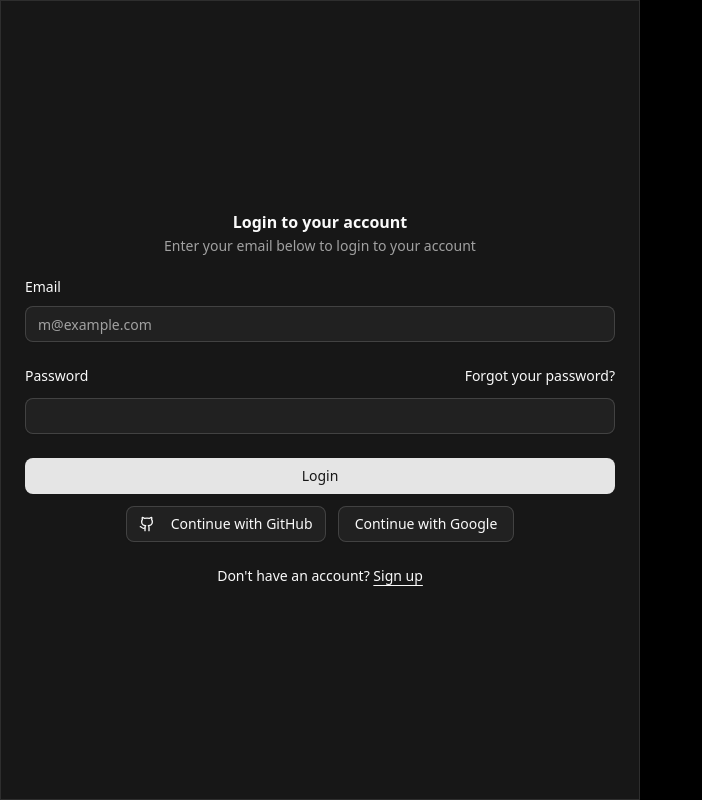
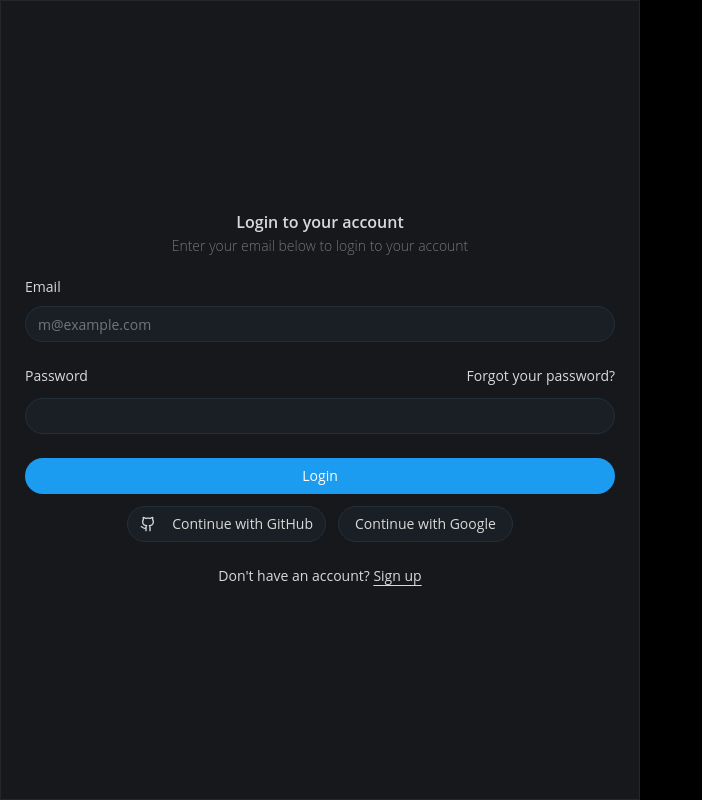
Before and after one commit to Shan-N/DownWork, a Next.js app: page /login in a window 1280 px wide. Shown: the whole page, without its empty margins (0-702 px from the left). Built offline with nearby package versions, Linux system fonts and the light colour scheme; no server answers.

Commit message:
added : Theme from tweakcn modified routes

```diff
--- a/app/api/projects/[id]/route.ts
+++ b/app/api/projects/[id]/route.ts
@@ -63,6 +63,7 @@ export async function POST(
       project_id: id,
       freelancer_id: freelancerId,
       proposal: proposal,
+      expected_budget: 0,
       status: "pending",
       created_at: new Date().toISOString(),
     })
--- /dev/null
+++ b/app/applications/[applicationId]/components/application-client.tsx
@@ -0,0 +1,81 @@
+'use client';
+import Navbar from "@/components/ui/navbar";
+import axios from "axios";
+import { useEffect, useState } from "react";
+import toast from "react-hot-toast";
+
+
+interface Application {
+    id: string;
+    project_id: string;
+    title: string;
+    freelancer_id: string;
+    proposal: string;
+    expected_budget: number;
+    status: string;
+    created_at: string;
+
+}
+
+interface ApplicationClientProps {
+    applicationId: string;
+}
+
+const ApplicationClient = ({ applicationId }: ApplicationClientProps) => {
+    const [application, setApplication] = useState<Application | null>(null);
+    const [loading, setLoading] = useState<boolean>(true);
+
+    useEffect(() => {
+        const fetchApplication = async () => {
+            try {
+                setLoading(true);
+                const response = await axios.get(`/api/applications/${applicationId}`);
+                if (response.status === 200) {
+                    setApplication(response.data);
+                }
+                setLoading(false);
+
+            } catch (error) {
+                setLoading(false);
+                if (error instanceof Error) {
+                    toast.error("Error fetching application: " + error.message);
+                } else {
+                    toast.error("An unexpected error occurred while fetching application.");
+                }
+            }
+        }
+        fetchApplication();
+    }, [applicationId]);
+
+    if (loading) {
+        return <div>
+            <Navbar />
+            <span className="">Loading...</span>
+        </div>;
+    }
+    if (!application) {
+        return <div>
+            <Navbar />
+            <span className="">Application not found</span>
+        </div>;
+    }
+    return (
+        <div className="dark text-white">
+            <Navbar />
+            <div className="container mx-auto p-4">
+                <h1 className="text-2xl font-bold mb-4">Application Details</h1>
+                <div className="shadow-md rounded-lg p-6">
+                    <h2 className="text-xl font-semibold mb-2">{application.title}</h2>
+                    <p><strong>Proposal:</strong> {application.proposal}</p>
+                    <p><strong>Expected Budget:</strong> ${application.expected_budget}</p>
+                    <p><strong>Status:</strong> {application.status}</p>
+                    <p><strong>Created At:</strong> {new Date(application.created_at).toLocaleDateString()}</p>
+                </div>
+            </div>
+        </div>
+    );
+
+
+}
+
+export default ApplicationClient;
--- /dev/null
+++ b/app/applications/[applicationId]/page.tsx
@@ -0,0 +1,17 @@
+
+import ApplicationClient from "./components/application-client";
+
+
+interface ProjectParams {
+    params: Promise<{ applicationId: string }>
+}
+
+export default async function ApplicationPage({ params }: ProjectParams) {
+    const { applicationId } = await params;
+
+    return (
+        <div>
+            <ApplicationClient applicationId={applicationId} />
+        </div>
+    )
+}
--- a/app/dashboard/page.tsx
+++ b/app/dashboard/page.tsx
@@ -70,7 +70,7 @@ const DashboardPage = () => {
                 return;
             }
             if (!data.user) {
-                router.push('/login'); // Redirect to login if no user is found
+                router.push('/login');
                 return;
             }
             const userId = data.user.id;
--- a/app/globals.css
+++ b/app/globals.css
@@ -6,8 +6,8 @@
 @theme inline {
   --color-background: var(--background);
   --color-foreground: var(--foreground);
-  --font-sans: var(--font-geist-sans);
-  --font-mono: var(--font-geist-mono);
+  --font-sans: Open Sans, sans-serif;
+  --font-mono: Menlo, monospace;
   --color-sidebar-ring: var(--sidebar-ring);
   --color-sidebar-border: var(--sidebar-border);
   --color-sidebar-accent-foreground: var(--sidebar-accent-foreground);
@@ -41,75 +41,142 @@
   --radius-md: calc(var(--radius) - 2px);
   --radius-lg: var(--radius);
   --radius-xl: calc(var(--radius) + 4px);
+  --font-serif: Georgia, serif;
+  --radius: 1.3rem;
+  --tracking-tighter: calc(var(--tracking-normal) - 0.05em);
+  --tracking-tight: calc(var(--tracking-normal) - 0.025em);
+  --tracking-wide: calc(var(--tracking-normal) + 0.025em);
+  --tracking-wider: calc(var(--tracking-normal) + 0.05em);
+  --tracking-widest: calc(var(--tracking-normal) + 0.1em);
+  --tracking-normal: var(--tracking-normal);
+  --shadow-2xl: var(--shadow-2xl);
+  --shadow-xl: var(--shadow-xl);
+  --shadow-lg: var(--shadow-lg);
+  --shadow-md: var(--shadow-md);
+  --shadow: var(--shadow);
+  --shadow-sm: var(--shadow-sm);
+  --shadow-xs: var(--shadow-xs);
+  --shadow-2xs: var(--shadow-2xs);
+  --spacing: var(--spacing);
+  --letter-spacing: var(--letter-spacing);
+  --shadow-offset-y: var(--shadow-offset-y);
+  --shadow-offset-x: var(--shadow-offset-x);
+  --shadow-spread: var(--shadow-spread);
+  --shadow-blur: var(--shadow-blur);
+  --shadow-opacity: var(--shadow-opacity);
+  --color-shadow-color: var(--shadow-color);
+  --color-destructive-foreground: var(--destructive-foreground);
 }
 
 :root {
-  --radius: 0.625rem;
-  --background: oklch(1 0 0);
-  --foreground: oklch(0.145 0 0);
-  --card: oklch(1 0 0);
-  --card-foreground: oklch(0.145 0 0);
-  --popover: oklch(1 0 0);
-  --popover-foreground: oklch(0.145 0 0);
-  --primary: oklch(0.205 0 0);
-  --primary-foreground: oklch(0.985 0 0);
-  --secondary: oklch(0.97 0 0);
-  --secondary-foreground: oklch(0.205 0 0);
-  --muted: oklch(0.97 0 0);
-  --muted-foreground: oklch(0.556 0 0);
-  --accent: oklch(0.97 0 0);
-  --accent-foreground: oklch(0.205 0 0);
-  --destructive: oklch(0.577 0.245 27.325);
-  --border: oklch(0.922 0 0);
-  --input: oklch(0.922 0 0);
-  --ring: oklch(0.708 0 0);
-  --chart-1: oklch(0.646 0.222 41.116);
-  --chart-2: oklch(0.6 0.118 184.704);
-  --chart-3: oklch(0.398 0.07 227.392);
-  --chart-4: oklch(0.828 0.189 84.429);
-  --chart-5: oklch(0.769 0.188 70.08);
-  --sidebar: oklch(0.985 0 0);
-  --sidebar-foreground: oklch(0.145 0 0);
-  --sidebar-primary: oklch(0.205 0 0);
-  --sidebar-primary-foreground: oklch(0.985 0 0);
-  --sidebar-accent: oklch(0.97 0 0);
-  --sidebar-accent-foreground: oklch(0.205 0 0);
-  --sidebar-border: oklch(0.922 0 0);
-  --sidebar-ring: oklch(0.708 0 0);
+  --radius: 1.3rem;
+  --background: oklch(1.0000 0 0);
+  --foreground: oklch(0.1884 0.0128 248.5103);
+  --card: oklch(0.9784 0.0011 197.1387);
+  --card-foreground: oklch(0.1884 0.0128 248.5103);
+  --popover: oklch(1.0000 0 0);
+  --popover-foreground: oklch(0.1884 0.0128 248.5103);
+  --primary: oklch(0.6723 0.1606 244.9955);
+  --primary-foreground: oklch(1.0000 0 0);
+  --secondary: oklch(0.1884 0.0128 248.5103);
+  --secondary-foreground: oklch(1.0000 0 0);
+  --muted: oklch(0.9222 0.0013 286.3737);
+  --muted-foreground: oklch(0.1884 0.0128 248.5103);
+  --accent: oklch(0.9392 0.0166 250.8453);
+  --accent-foreground: oklch(0.6723 0.1606 244.9955);
+  --destructive: oklch(0.6188 0.2376 25.7658);
+  --border: oklch(0.9317 0.0118 231.6594);
+  --input: oklch(0.9809 0.0025 228.7836);
+  --ring: oklch(0.6818 0.1584 243.3540);
+  --chart-1: oklch(0.6723 0.1606 244.9955);
+  --chart-2: oklch(0.6907 0.1554 160.3454);
+  --chart-3: oklch(0.8214 0.1600 82.5337);
+  --chart-4: oklch(0.7064 0.1822 151.7125);
+  --chart-5: oklch(0.5919 0.2186 10.5826);
+  --sidebar: oklch(0.9784 0.0011 197.1387);
+  --sidebar-foreground: oklch(0.1884 0.0128 248.5103);
+  --sidebar-primary: oklch(0.6723 0.1606 244.9955);
+  --sidebar-primary-foreground: oklch(1.0000 0 0);
+  --sidebar-accent: oklch(0.9392 0.0166 250.8453);
+  --sidebar-accent-foreground: oklch(0.6723 0.1606 244.9955);
+  --sidebar-border: oklch(0.9271 0.0101 238.5177);
+  --sidebar-ring: oklch(0.6818 0.1584 243.3540);
+  --destructive-foreground: oklch(1.0000 0 0);
+  --font-sans: Open Sans, sans-serif;
+  --font-serif: Georgia, serif;
+  --font-mono: Menlo, monospace;
+  --shadow-color: rgba(29,161,242,0.15);
+  --shadow-opacity: 0;
+  --shadow-blur: 0px;
+  --shadow-spread: 0px;
+  --shadow-offset-x: 0px;
+  --shadow-offset-y: 2px;
+  --letter-spacing: 0em;
+  --spacing: 0.25rem;
+  --shadow-2xs: 0px 2px 0px 0px hsl(202.8169 89.1213% 53.1373% / 0.00);
+  --shadow-xs: 0px 2px 0px 0px hsl(202.8169 89.1213% 53.1373% / 0.00);
+  --shadow-sm: 0px 2px 0px 0px hsl(202.8169 89.1213% 53.1373% / 0.00), 0px 1px 2px -1px hsl(202.8169 89.1213% 53.1373% / 0.00);
+  --shadow: 0px 2px 0px 0px hsl(202.8169 89.1213% 53.1373% / 0.00), 0px 1px 2px -1px hsl(202.8169 89.1213% 53.1373% / 0.00);
+  --shadow-md: 0px 2px 0px 0px hsl(202.8169 89.1213% 53.1373% / 0.00), 0px 2px 4px -1px hsl(202.8169 89.1213% 53.1373% / 0.00);
+  --shadow-lg: 0px 2px 0px 0px hsl(202.8169 89.1213% 53.1373% / 0.00), 0px 4px 6px -1px hsl(202.8169 89.1213% 53.1373% / 0.00);
+  --shadow-xl: 0px 2px 0px 0px hsl(202.8169 89.1213% 53.1373% / 0.00), 0px 8px 10px -1px hsl(202.8169 89.1213% 53.1373% / 0.00);
+  --shadow-2xl: 0px 2px 0px 0px hsl(202.8169 89.1213% 53.1373% / 0.00);
+  --tracking-normal: 0em;
 }
 
 .dark {
-  --background: oklch(0.145 0 0);
-  --foreground: oklch(0.985 0 0);
-  --card: oklch(0.205 0 0);
-  --card-foreground: oklch(0.985 0 0);
-  --popover: oklch(0.205 0 0);
-  --popover-foreground: oklch(0.985 0 0);
-  --primary: oklch(0.922 0 0);
-  --primary-foreground: oklch(0.205 0 0);
-  --secondary: oklch(0.269 0 0);
-  --secondary-foreground: oklch(0.985 0 0);
-  --muted: oklch(0.269 0 0);
-  --muted-foreground: oklch(0.708 0 0);
-  --accent: oklch(0.269 0 0);
-  --accent-foreground: oklch(0.985 0 0);
-  --destructive: oklch(0.704 0.191 22.216);
-  --border: oklch(1 0 0 / 10%);
-  --input: oklch(1 0 0 / 15%);
-  --ring: oklch(0.556 0 0);
-  --chart-1: oklch(0.488 0.243 264.376);
-  --chart-2: oklch(0.696 0.17 162.48);
-  --chart-3: oklch(0.769 0.188 70.08);
-  --chart-4: oklch(0.627 0.265 303.9);
-  --chart-5: oklch(0.645 0.246 16.439);
-  --sidebar: oklch(0.205 0 0);
-  --sidebar-foreground: oklch(0.985 0 0);
-  --sidebar-primary: oklch(0.488 0.243 264.376);
-  --sidebar-primary-foreground: oklch(0.985 0 0);
-  --sidebar-accent: oklch(0.269 0 0);
-  --sidebar-accent-foreground: oklch(0.985 0 0);
-  --sidebar-border: oklch(1 0 0 / 10%);
-  --sidebar-ring: oklch(0.556 0 0);
+  --background: oklch(0 0 0);
+  --foreground: oklch(0.9328 0.0025 228.7857);
+  --card: oklch(0.2097 0.0080 274.5332);
+  --card-foreground: oklch(0.8853 0 0);
+  --popover: oklch(0 0 0);
+  --popover-foreground: oklch(0.9328 0.0025 228.7857);
+  --primary: oklch(0.6692 0.1607 245.0110);
+  --primary-foreground: oklch(1.0000 0 0);
+  --secondary: oklch(0.9622 0.0035 219.5331);
+  --secondary-foreground: oklch(0.1884 0.0128 248.5103);
+  --muted: oklch(0.2090 0 0);
+  --muted-foreground: oklch(0.5637 0.0078 247.9662);
+  --accent: oklch(0.1928 0.0331 242.5459);
+  --accent-foreground: oklch(0.6692 0.1607 245.0110);
+  --destructive: oklch(0.6188 0.2376 25.7658);
+  --border: oklch(0.2674 0.0047 248.0045);
+  --input: oklch(0.3020 0.0288 244.8244);
+  --ring: oklch(0.6818 0.1584 243.3540);
+  --chart-1: oklch(0.6723 0.1606 244.9955);
+  --chart-2: oklch(0.6907 0.1554 160.3454);
+  --chart-3: oklch(0.8214 0.1600 82.5337);
+  --chart-4: oklch(0.7064 0.1822 151.7125);
+  --chart-5: oklch(0.5919 0.2186 10.5826);
+  --sidebar: oklch(0.2097 0.0080 274.5332);
+  --sidebar-foreground: oklch(0.8853 0 0);
+  --sidebar-primary: oklch(0.6818 0.1584 243.3540);
+  --sidebar-primary-foreground: oklch(1.0000 0 0);
+  --sidebar-accent: oklch(0.1928 0.0331 242.5459);
+  --sidebar-accent-foreground: oklch(0.6692 0.1607 245.0110);
+  --sidebar-border: oklch(0.3795 0.0220 240.5943);
+  --sidebar-ring: oklch(0.6818 0.1584 243.3540);
+  --destructive-foreground: oklch(1.0000 0 0);
+  --radius: 1.3rem;
+  --font-sans: Open Sans, sans-serif;
+  --font-serif: Georgia, serif;
+  --font-mono: Menlo, monospace;
+  --shadow-color: rgba(29,161,242,0.25);
+  --shadow-opacity: 0;
+  --shadow-blur: 0px;
+  --shadow-spread: 0px;
+  --shadow-offset-x: 0px;
+  --shadow-offset-y: 2px;
+  --letter-spacing: 0em;
+  --spacing: 0.25rem;
+  --shadow-2xs: 0px 2px 0px 0px hsl(202.8169 89.1213% 53.1373% / 0.00);
+  --shadow-xs: 0px 2px 0px 0px hsl(202.8169 89.1213% 53.1373% / 0.00);
+  --shadow-sm: 0px 2px 0px 0px hsl(202.8169 89.1213% 53.1373% / 0.00), 0px 1px 2px -1px hsl(202.8169 89.1213% 53.1373% / 0.00);
+  --shadow: 0px 2px 0px 0px hsl(202.8169 89.1213% 53.1373% / 0.00), 0px 1px 2px -1px hsl(202.8169 89.1213% 53.1373% / 0.00);
+  --shadow-md: 0px 2px 0px 0px hsl(202.8169 89.1213% 53.1373% / 0.00), 0px 2px 4px -1px hsl(202.8169 89.1213% 53.1373% / 0.00);
+  --shadow-lg: 0px 2px 0px 0px hsl(202.8169 89.1213% 53.1373% / 0.00), 0px 4px 6px -1px hsl(202.8169 89.1213% 53.1373% / 0.00);
+  --shadow-xl: 0px 2px 0px 0px hsl(202.8169 89.1213% 53.1373% / 0.00), 0px 8px 10px -1px hsl(202.8169 89.1213% 53.1373% / 0.00);
+  --shadow-2xl: 0px 2px 0px 0px hsl(202.8169 89.1213% 53.1373% / 0.00);
 }
 
 @layer base {
@@ -118,5 +185,6 @@
   }
   body {
     @apply bg-background text-foreground;
+    letter-spacing: var(--tracking-normal);
   }
 }
```
Also changed, not shown: app/api/applications/[applicationId]/route.ts (added, +44 -0 lines).
